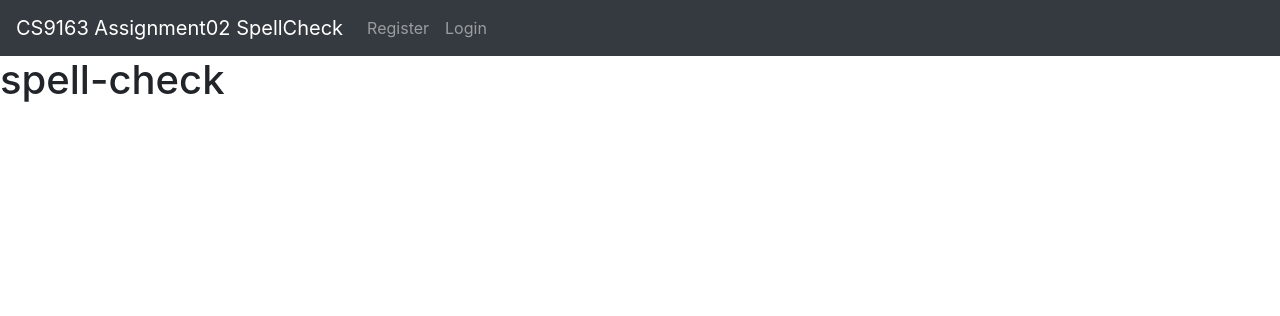
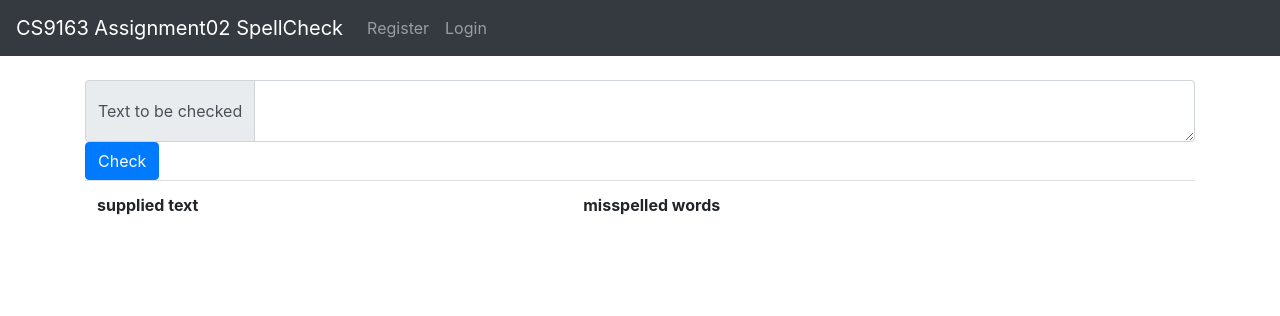
Before and after one commit to moryyi/CS-GY9163-Assignment-02, a Flask app: template src/templates/spell.html in a window 1280 px wide. Shown: the top 316 px of the page. Run offline with Flask 2, Linux system fonts and the light colour scheme; the template is opened without the code that fills it, so the values that code supplies are empty; some libraries are stand-ins or nearby versions.

Commit message:
Update spell-check function for logged-in users.

```diff
--- a/src/app.py
+++ b/src/app.py
@@ -4,8 +4,8 @@
 
 from flask import Flask, request, render_template, session, logging, url_for, redirect, flash
 from flask import g
-import base64, hashlib
-import sqlite3
+import base64, hashlib, random, string
+import sqlite3, subprocess
 
 
 app = Flask(__name__)
@@ -15,116 +15,136 @@ DATABASE = "./sqlite3/cs9163hw02.sqlite"
 # Login
 @app.route('/cs9163/hw02/login', methods=['GET', 'POST'])
 def login():
-    if request.method == 'POST':
-        username = request.form.get("uname")
-        password = request.form.get("pword")
-        phone = request.form.get("2fa")
-        (ifLoginSuccess, errorMessage) = login_with_user_info(username, password, phone)
-        if ifLoginSuccess:
-            session["log"] = True
-            flash(["result", errorMessage], "success")
-            return redirect(url_for("spell_check"))
-        else:
-            flash(["result", errorMessage], "danger")
-            return render_template('./login.html')
-    else:
-        return render_template('./login.html')
+	if request.method == 'POST':
+		username = request.form.get("uname")
+		password = request.form.get("pword")
+		phone = request.form.get("2fa")
+		(ifLoginSuccess, errorMessage) = login_with_user_info(username, password, phone)
+		if ifLoginSuccess:
+			session["log"] = True
+			flash(["result", errorMessage], "success")
+			return redirect(url_for("spell_check"))
+		else:
+			flash(["result", errorMessage], "danger")
+			return render_template('./login.html')
+	else:
+		return render_template('./login.html')
 
 
 # Logout
 @app.route('/cs9163/hw02/logout', methods=['GET'])
 def logout():
-    session["log"] = False
-    return render_template('./login.html')
+	session["log"] = False
+	return render_template('./login.html')
 
 
 # Registeration
 @app.route('/cs9163/hw02/register', methods=['GET', 'POST'])
 def register():
-    if request.method == "POST":
-        username = request.form.get("uname")
-        password = request.form.get("pword")
-        phone = request.form.get("2fa")
-        (ifRegisterSuccess, errorMessage) = register_with_user_info(username, password, phone)
-        if ifRegisterSuccess:
-            flash(["success", errorMessage], "success")
-            return render_template('./login.html')
-        else:
-            flash(["success", errorMessage], "danger")
-            return render_template('./register.html')
-    else:
-        return render_template('./register.html')
+	if request.method == "POST":
+		username = request.form.get("uname")
+		password = request.form.get("pword")
+		phone = request.form.get("2fa")
+		(ifRegisterSuccess, errorMessage) = register_with_user_info(username, password, phone)
+		if ifRegisterSuccess:
+			flash(["success", errorMessage], "success")
+			return render_template('./login.html')
+		else:
+			flash(["success", errorMessage], "danger")
+			return render_template('./register.html')
+	else:
+		return render_template('./register.html')
 
 
 # Spell-Check
-@app.route('/cs9163/hw02/spell', methods=['GET', 'POST'])
+@app.route('/cs9163/hw02/spell_check', methods=['GET', 'POST'])
 def spell_check():
-    if request.method == 'POST':
-        pass
-    else:
-        return render_template('./spell.html')
+	if request.method == 'POST':
+		content = request.form.get("inputtext")
+		misspelled_words = check_text_spelling(content)
+		response = [content, misspelled_words]
+		return render_template('./spell.html', response=response)
+	else:
+		return render_template('./spell.html')
 
 
 # Utils
 def query_db(query, args=(), one=False):
-    conn = sqlite3.connect(DATABASE)
-    cur = conn.cursor()
-    cur.execute(query, args)
-    rv = cur.fetchall()
-    conn.close()
-    return (rv[0] if rv else None) if one else rv
+	conn = sqlite3.connect(DATABASE)
+	cur = conn.cursor()
+	cur.execute(query, args)
+	rv = cur.fetchall()
+	conn.close()
+	return (rv[0] if rv else None) if one else rv
 
 def insert_db(query, args=()):
-    conn = sqlite3.connect(DATABASE)
-    cur = conn.cursor()
-    result = None
-    try:
-        cur.execute(query, args)
-        conn.commit()
-        result = True
-    except:
-        conn.roolback()
-        result = False
-    finally:
-        conn.close()
-    print("insert_db -> {}".format(result))
-    return result
+	conn = sqlite3.connect(DATABASE)
+	cur = conn.cursor()
+	result = None
+	try:
+		cur.execute(query, args)
+		conn.commit()
+		result = True
+	except:
+		conn.roolback()
+		result = False
+	finally:
+		conn.close()
+	print("insert_db -> {}".format(result))
+	return result
 
 def register_with_user_info(username, password, phone):
-    """
-    return ifRegisterSuccess: bool, errorMessage: string
-    """
-    # Get existed usernames
-    _username = query_db('select username from User where username = ?;', [username], one=True)
-    if _username is not None:
-        # Given username has been already registered
-        return (False, "failure")
-    else:
-        ifInsertSuccess = insert_db('insert into User values (null, ?,?,?);',
-                        [username, password, phone])
-        if ifInsertSuccess:
-            return (True, "success")
-        else:
-            return (False, "failure")
+	"""
+	return ifRegisterSuccess: bool, errorMessage: string
+	"""
+	# Get existed usernames
+	_username = query_db('select username from User where username = ?;', [username], one=True)
+	if _username is not None:
+		# Given username has been already registered
+		return (False, "failure")
+	else:
+		ifInsertSuccess = insert_db('insert into User values (null, ?,?,?);',
+						[username, password, phone])
+		if ifInsertSuccess:
+			return (True, "success")
+		else:
+			return (False, "failure")
 
 def login_with_user_info(username, password, phone):
-    """
-    return ifLoginSuccess: bool, errorMessage: string
-    """
-    _username = query_db('select username from User where username = ?;', [username], one=True)
-    print("username in database ? {}".format(_username))
-    if _username is None:
-        return (False, "Incorrect")
-    else:
-        (_password, _phone) = query_db('select password, phone from User where username = ?;', [username], one=True)
-        if _password != password:
-            return (False, "Incorrect")
-        elif _phone != phone:
-            return (False, "Two-factor failure")
-        else:
-            return (True, "Login success")
+	"""
+	return ifLoginSuccess: bool, errorMessage: string
+	"""
+	_username = query_db('select username from User where username = ?;', [username], one=True)
+	if _username is None:
+		return (False, "Incorrect")
+	else:
+		(_password, _phone) = query_db('select password, phone from User where username = ?;', [username], one=True)
+		if _password != password:
+			return (False, "Incorrect")
+		elif _phone != phone:
+			return (False, "Two-factor failure")
+		else:
+			return (True, "Login success")
+
+
+def gen_random_filename():
+	_f = ''.join(random.choice(string.ascii_uppercase + string.digits) for _ in range(16))
+	return "tmp_" + base64.urlsafe_b64encode(hashlib.md5(_f.encode()).digest()).decode()
+
+
+def check_text_spelling(content):
+	_tmp_filename = gen_random_filename()
+	with open(_tmp_filename, "w") as fp:
+		fp.write(content)
+	proc = subprocess.Popen("./spell-check/a.out ./{} ./spell-check/wordlist.txt".format(_tmp_filename), shell=True, stdout=subprocess.PIPE, stderr=subprocess.PIPE)
+	out, err = proc.communicate()
+	if err == b'':
+		out = out.decode().replace('\n', ',')
+	else:
+		pass
+	subprocess.call("rm -rf ./{}".format(_tmp_filename), shell=True)
+	return out
 
 if __name__ == "__main__":
-    app.secret_key = "CS9163Assignment02WebsiteFlaskSessionSecretKey"
-
-    app.run(debug=True)
+	app.secret_key = "CS9163Assignment02WebsiteFlaskSessionSecretKey"
+	app.run(debug=True)
--- a/src/templates/layout.html
+++ b/src/templates/layout.html
@@ -17,7 +17,7 @@
             <ul class="navbar-nav">
                 {% if session.log %}
                 <li class="nav-item">
-                    <a class="nav-link" href="/cs9163/hw02/spell">SpellCheck</a>
+                    <a class="nav-link" href="/cs9163/hw02/spell_check">SpellCheck</a>
                 </li>
                 <li class="nav-item">
                     <a class="nav-link" href="/cs9163/hw02/logout">Logout</a>
--- a/src/templates/spell.html
+++ b/src/templates/spell.html
@@ -1,6 +1,35 @@
 {% extends 'layout.html' %}
 {% block body %}
 
-<h1>spell-check</h1>
+<div class="container">
+  <div>
+    <br>
+  </div>
+  <form name="spell" action="/cs9163/hw02/spell_check" method="POST">
+    <div class="input-group">
+      <div class="input-group-prepend">
+        <span class="input-group-text">Text to be checked</span>
+      </div>
+      <textarea class="form-control" id="inputtext" name="inputtext" aria-label="With textarea"></textarea>
+    </div>
+    <div class="input-group">
+      <button class="btn btn-primary" id="checkbutton" type="submit">Check</button>
+    </div>
+  </form>
+</div>
+<div class="container">
+  <table class="table">
+    <tr>
+      <th scope="col">supplied text</th>
+      <th scope="col">misspelled words</th>
+    </tr>
+    {% if response %}
+    <tr>
+      <th scope="col" id="textout">{{ response[0] }}</th>
+      <th scope="col" id="misspelled">{{ response[1] }}</th>
+    </tr>
+    {% endif %}
+  </table>
+</div>
 
 {% endblock %}
```
